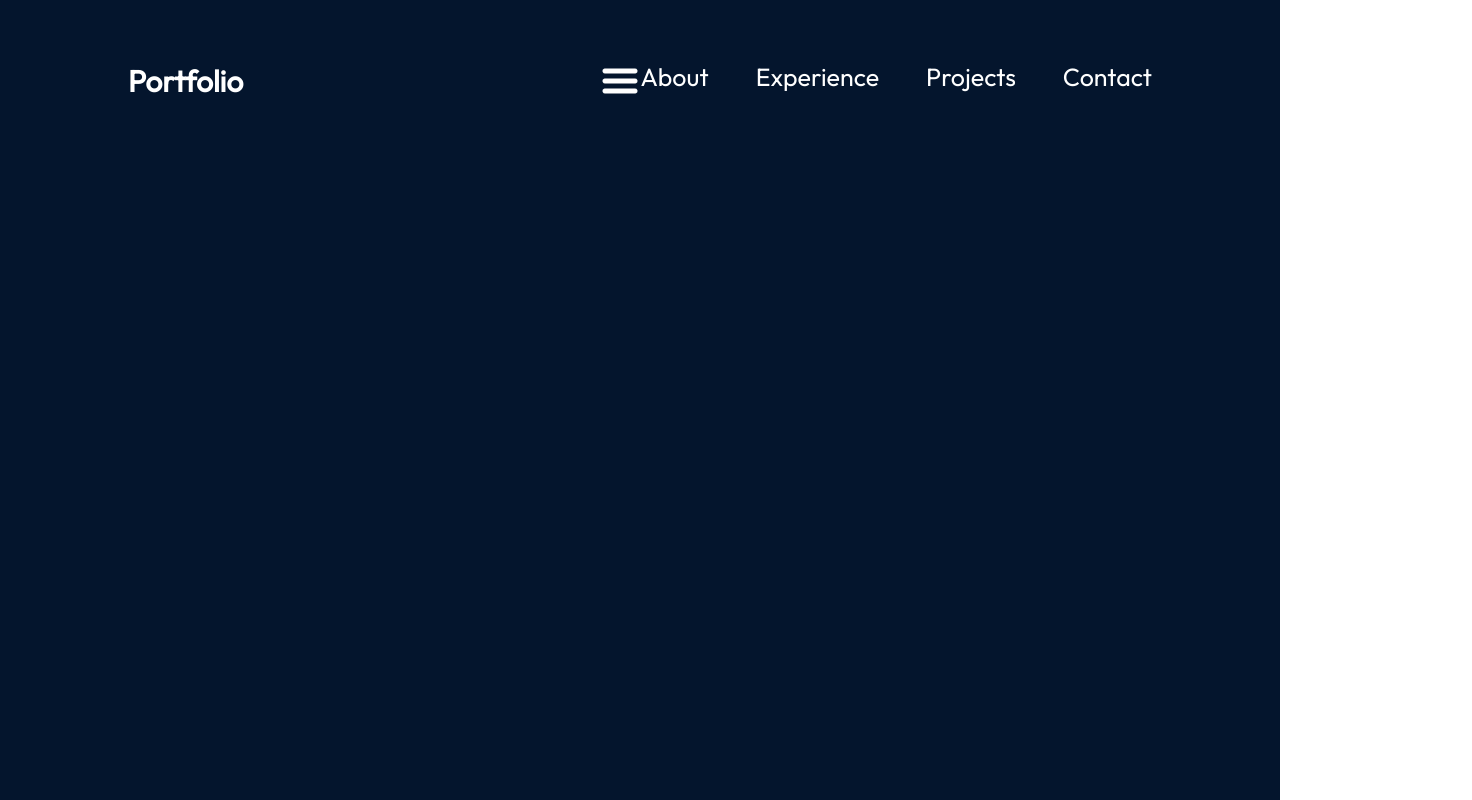
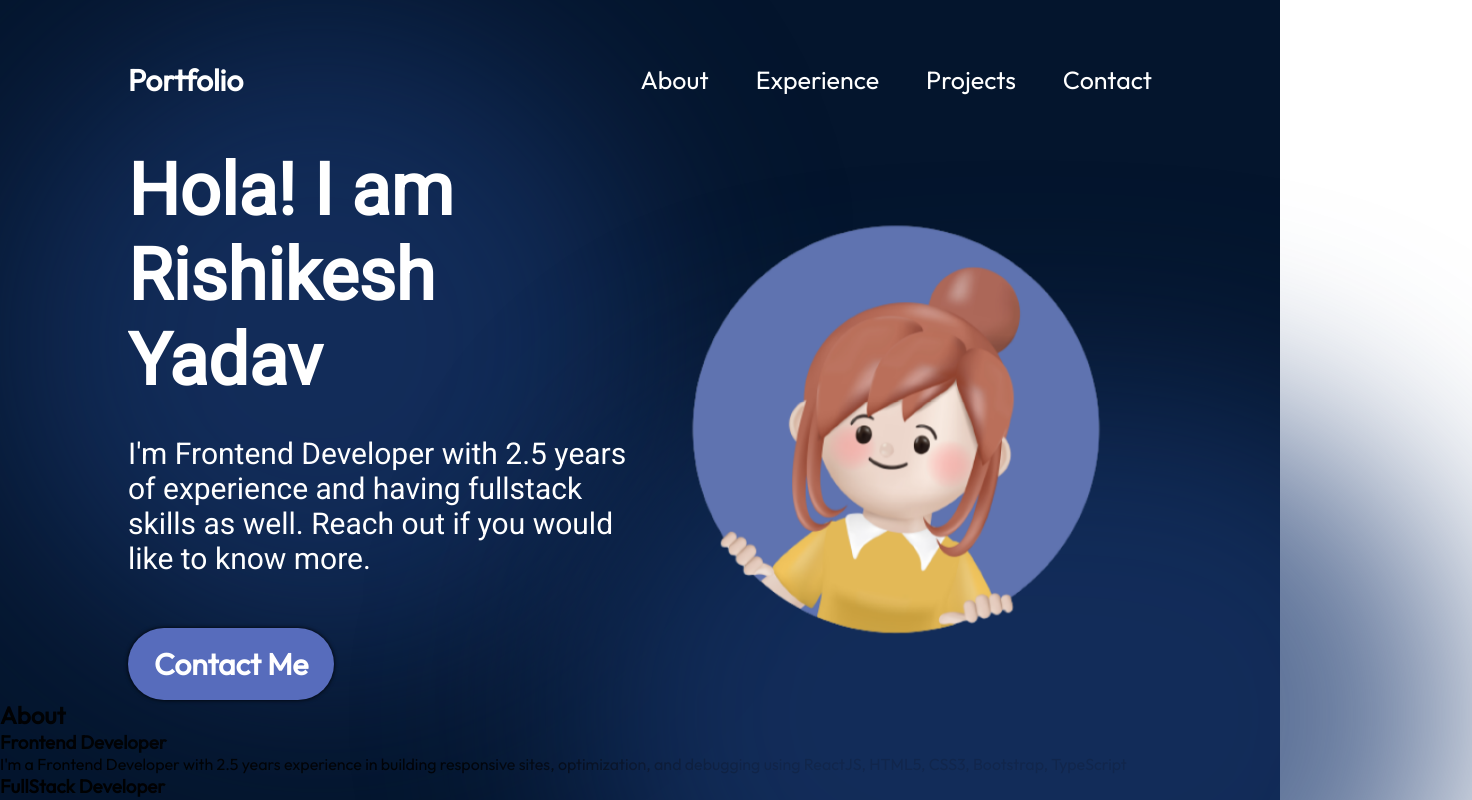
Before and after one commit to rishikesh7355/Project_Portfolio, a React (Vite) app in the folder react-portfolio/: page / in a window 1280 px wide. Shown: the top 800 px of the page, 1472 px wide, since content can reach past the window. Built offline with nearby package versions, Linux system fonts and the light colour scheme.

Commit message:
HeroHeaderFix,navbar add

```diff
--- a/react-portfolio/src/App.jsx
+++ b/react-portfolio/src/App.jsx
@@ -1,10 +1,14 @@
 import styles from './App.module.css'
+import { About } from './components/About/About'
+import { Hero } from './components/Hero/Hero'
 import { Navbar } from './components/Navbar/Navbar'
 
 function App() {
   return (
       <div className={styles.App}>
         <Navbar/>
+        <Hero/>
+        <About/>
       </div>
   )
 }
--- a/react-portfolio/src/App.module.css
+++ b/react-portfolio/src/App.module.css
@@ -3,5 +3,5 @@
 .App {
     background-color: var(--color-bg);
     width: 100%;
-    height: 100vh;
+    height: 100%;
 }
--- /dev/null
+++ b/react-portfolio/src/components/About/About.jsx
@@ -0,0 +1,27 @@
+export const About = () => {
+    return(
+       <section>
+        <h1>About</h1>
+        <div>
+            <h3>Frontend Developer</h3>
+            <p>I'm a Frontend Developer with 2.5 years
+                experience in building responsive sites, optimization,
+                and debugging using ReactJS, HTML5, CSS3, Bootstrap, TypeScript
+            </p>
+        </div>
+        <div>
+            <h3>FullStack Developer</h3>
+            <p>I have also knowledge of MERN stack and practiced
+                experience in building responsive sites, optimization,
+                and debugging suing MongoDB, ExpressJS, ReactJS and NodeJS
+            </p>
+        </div>
+        <div>
+            <h3>Backend Developemt</h3>
+            <p>I have also knowledge of Java + spring Bootand and
+                worked on beginner level tasks.Familiar with Eclipse ,SoapUI
+            </p>
+        </div>
+       </section>
+    )
+}
--- /dev/null
+++ b/react-portfolio/src/components/About/About.module.css
@@ -0,0 +1 @@
+@import "../../vars.css"
--- /dev/null
+++ b/react-portfolio/src/components/Hero/Hero.jsx
@@ -0,0 +1,20 @@
+import { getImageUrl } from "../../utils"
+import styles from "./Hero.module.css"
+
+export const Hero = () => {
+    return (
+        <section className={styles.container}>
+            <div className={styles.content}>
+                <h1 className={styles.title}> Hola! I am Rishikesh Yadav</h1>
+                <p className={styles.description}>I'm Frontend Developer with 2.5 years of experience and having fullstack skills as well.
+                    Reach out if you would like to know more.
+                </p>
+                <a className={styles.contactBtn}href="mailTo:rishiyadav280198@gmail.com">Contact Me</a>
+            </div>
+            <img src={getImageUrl("hero/heroImage.png")} alt="Hero avatar" className={styles.heroImg}></img>
+            <div className={styles.topBlur}/>
+            <div className={styles.bottomBlur}/>
+        </section>
+
+    )
+}
--- /dev/null
+++ b/react-portfolio/src/components/Hero/Hero.module.css
@@ -0,0 +1,110 @@
+@import "../../vars.css";
+
+.container {
+    position: relative;
+    display: flex;
+    align-items: center;
+    justify-content: space-between;
+    margin-top: 49px;
+    z-index: 1;
+    margin-left: 10%;
+    margin-right: 10%;
+
+}
+
+.content {
+    display:flex;
+    flex-direction: column;
+    align-items: flex-start;
+    color: var(--color-text);
+    z-index: 1;
+}
+
+.title {
+    font-size: 72px;
+    font-weight: 900;
+    margin-bottom: 33px;
+    font-family: var(--font-roboto);
+    background: linear-gradient(
+        90deg,
+        rgba(255,255,255,1) 70%,
+        rgba(255,255,255,0) 120%
+    );
+    -webkit-text-fill-color: transparent;
+    -webkit-background-clip: text
+}
+
+.description {
+    font-size: 30px;
+    font-family: var(--font-roboto);
+    margin-bottom: 52px;
+}
+
+.contactBtn {
+    text-decoration: none;
+    background-color: var(--color-primary);
+    color: var(--color-text);
+    border-radius: 100px;
+    font-weight: 600;
+    font-size: 30px;
+    padding: 17px 26px;
+    box-shadow: 0 0 4px 0 rgba(0, 0, 0, 25);
+}
+
+.heroImg {
+    width: 50%;
+    z-index: 1;
+
+    animation-name: floating;
+    animation-duration: 3s;
+    animation-iteration-count: infinite;
+    animation-timing-function: ease-in-out;
+}
+
+@keyframes floating {
+    0% {
+        transform: translate(0, 0px);
+    }
+    50% {
+        transform: translate(0, 10px);
+    }
+    100% {
+        transform: translate(0, -0px);
+    }
+}
+.topBlur {
+    position: absolute;
+    width: 50vw;
+    height: 50vw;
+    min-width: 350px;
+    min-height: 350px;
+    top: -128px;
+    left: -10vw;
+    border-radius: 746px;
+    background: rgba(25, 55,109,0.7);
+    filter: blur(100px);
+    z-index: 0;
+}
+
+.bottomBlur {
+    position: absolute;
+    width: 70vw;
+    height: 50vw;
+    min-width: 250px;
+    min-height: 350px;
+    top: 246px;
+    right: -25vw;
+    border-radius: 746px;
+    background: rgba(25, 55,109,0.7);
+    filter: blur(100px);
+    z-index: 0;
+}
+
+@media screen and (max-width: 830px) {
+    .container {
+        flex-direction: column-reverse;
+    }
+    .content {
+        align-items: center;
+    }
+}
--- a/react-portfolio/src/components/Navbar/Navbar.jsx
+++ b/react-portfolio/src/components/Navbar/Navbar.jsx
@@ -3,14 +3,23 @@ import styles from "./Navbar.module.css";
 import { getImageUrl } from "../../utils";
 
 export const Navbar = () => {
+    const [menuClose, setMenuOpen] = useState(false);
     return (
         <nav className={styles.navbar}>
             <a className={styles.title} href='/'>Portfolio</a>
             <div className={styles.menu}>
-                <img className={styles.menuBtn} src={getImageUrl("nav/menuIcon.png")} alt="menu-btns" />
-                <ul className={styles.menuItems}>
+                <img
+                    className={styles.menuBtn}
+                    src={menuClose ? getImageUrl("nav/menuIcon.png"):getImageUrl("nav/closeIcon.png")}
+                    alt="menu-btns"
+                    onClick={() => setMenuOpen(!menuClose)}
+                />
+                <ul
+                    className={`${styles.menuItems} ${menuClose && styles.menuOpen}`}
+                    onClick={() => setMenuOpen(false)}
+                >
                     <li>
-                        <a href='#about'>About</a>
+                        <a href='/about'>About</a>
                     </li>
                     <li>
                         <a href='/'>Experience</a>
--- a/react-portfolio/src/components/Navbar/Navbar.module.css
+++ b/react-portfolio/src/components/Navbar/Navbar.module.css
@@ -51,10 +51,28 @@
         cursor: pointer;
     }
      .menuItems {
+        display: none;
         flex-direction: column;
         align-items: center;
         gap: 13px;
         border-radius: 10px;
+        background: rgb(25,55,109);
+        background: linear-gradient(
+            0deg,
+            rgba(25,55,109,0.2) 0%,
+            rgba(25,55,109,1) 100%);
+        padding: 24px 33px;
+        box-shadow: 0 0 4px 0 rgba(0,0,0,0.25);
+
      }
+     .menuOpen {
+        display: flex;
+        z-index: 1;
+     }
+}
 
-}
+@media screen and (min-width:831px){
+    .menuBtn {
+        display: none;
+    }
+ }
--- a/react-portfolio/src/vars.css
+++ b/react-portfolio/src/vars.css
@@ -7,6 +7,6 @@
     --color-bg: #04152d;
 
     /*Fonts*/
-    --font-robot: "Roboto";
+    --font-roboto: "Roboto";
 
 }
```
